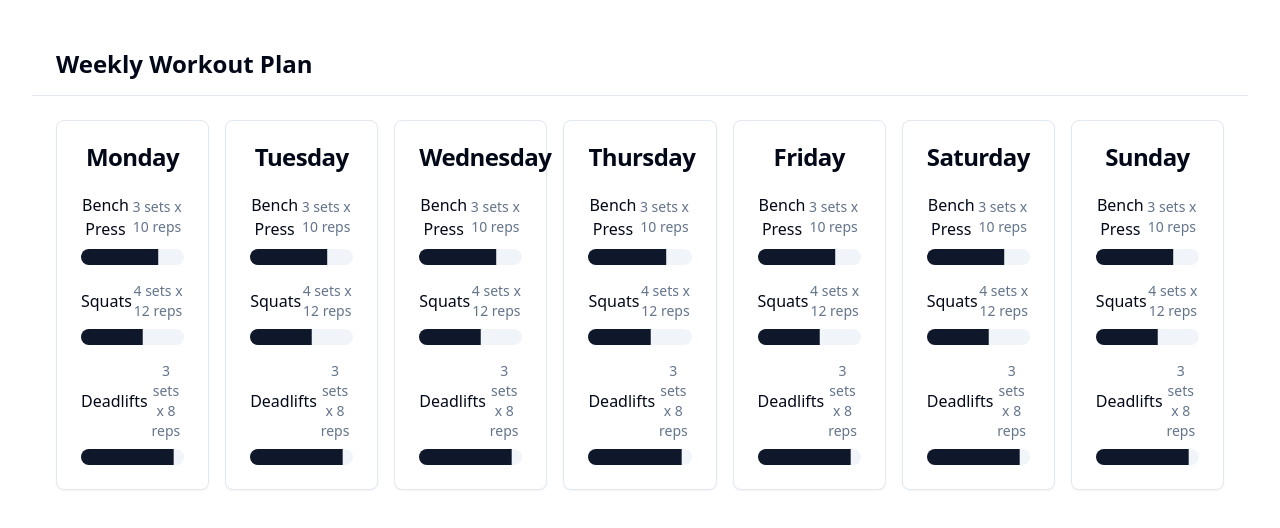
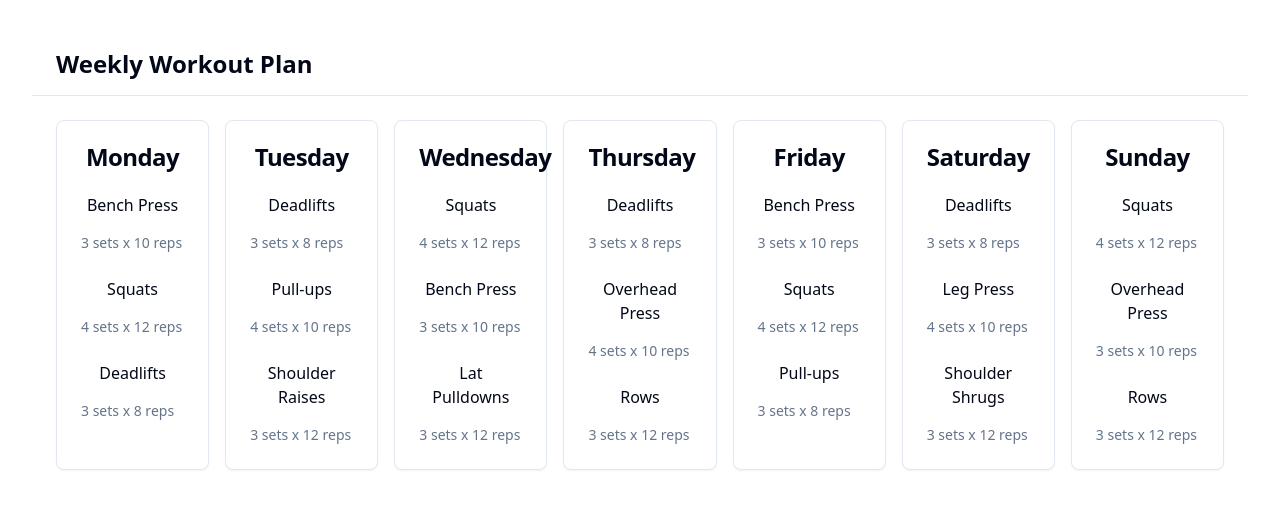
Before and after one commit to Thykp/HEAP_Group17, a React (Vite) app in the folder frontendV2/: page /workout in a window 1280 px wide. Shown: the top 528 px of the page. Built offline with nearby package versions, Linux system fonts and the light colour scheme.

Commit message:
Updated workout.tsx, removed progress bar and fixed css

```diff
--- a/frontendV2/src/pages/Workout.tsx
+++ b/frontendV2/src/pages/Workout.tsx
@@ -1,7 +1,67 @@
-import { Card, CardHeader, CardTitle, CardContent } from "../components/ui/card"
-import { Progress } from "../components/ui/progress"
+import { useState } from "react";
+import { Card, CardHeader, CardTitle, CardContent } from "../components/ui/card";
 
 export default function Workout() {
+  const [selectedDay, setSelectedDay] = useState(null);
+  const [exercises, setExercises] = useState({
+    Monday: [
+      { name: "Bench Press", sets: 3, reps: 10 },
+      { name: "Squats", sets: 4, reps: 12 },
+      { name: "Deadlifts", sets: 3, reps: 8 },
+      { name: "Overhead Press", sets: 3, reps: 10 },
+      { name: "Rows", sets: 4, reps: 12 },
+      { name: "Lunges", sets: 3, reps: 10 },
+    ],
+    Tuesday: [
+      { name: "Deadlifts", sets: 3, reps: 8 },
+      { name: "Pull-ups", sets: 4, reps: 10 },
+      { name: "Shoulder Raises", sets: 3, reps: 12 },
+      { name: "Bicep Curls", sets: 3, reps: 10 },
+      { name: "Tricep Extensions", sets: 4, reps: 12 },
+      { name: "Calf Raises", sets: 3, reps: 15 },
+    ],
+    Wednesday: [
+      { name: "Squats", sets: 4, reps: 12 },
+      { name: "Bench Press", sets: 3, reps: 10 },
+      { name: "Lat Pulldowns", sets: 3, reps: 12 },
+      { name: "Leg Press", sets: 4, reps: 10 },
+      { name: "Shoulder Shrugs", sets: 3, reps: 8 },
+      { name: "Crunches", sets: 3, reps: 20 },
+    ],
+    Thursday: [
+      { name: "Deadlifts", sets: 3, reps: 8 },
+      { name: "Overhead Press", sets: 4, reps: 10 },
+      { name: "Rows", sets: 3, reps: 12 },
+      { name: "Lunges", sets: 3, reps: 10 },
+      { name: "Bicep Curls", sets: 4, reps: 12 },
+      { name: "Tricep Extensions", sets: 3, reps: 10 },
+    ],
+    Friday: [
+      { name: "Bench Press", sets: 3, reps: 10 },
+      { name: "Squats", sets: 4, reps: 12 },
+      { name: "Pull-ups", sets: 3, reps: 8 },
+      { name: "Shoulder Raises", sets: 3, reps: 12 },
+      { name: "Calf Raises", sets: 4, reps: 15 },
+      { name: "Crunches", sets: 3, reps: 20 },
+    ],
+    Saturday: [
+      { name: "Deadlifts", sets: 3, reps: 8 },
+      { name: "Leg Press", sets: 4, reps: 10 },
+      { name: "Shoulder Shrugs", sets: 3, reps: 12 },
+      { name: "Bicep Curls", sets: 3, reps: 10 },
+      { name: "Tricep Extensions", sets: 4, reps: 12 },
+      { name: "Lat Pulldowns", sets: 3, reps: 10 },
+    ],
+    Sunday: [
+      { name: "Squats", sets: 4, reps: 12 },
+      { name: "Overhead Press", sets: 3, reps: 10 },
+      { name: "Rows", sets: 3, reps: 12 },
+      { name: "Lunges", sets: 3, reps: 10 },
+      { name: "Pull-ups", sets: 4, reps: 8 },
+      { name: "Calf Raises", sets: 3, reps: 15 },
+    ],
+  });
+
   return (
     <div className="flex flex-col h-full w-full bg-background">
       <header className="flex items-center h-16 px-4 md:px-6 border-b bg-card">
@@ -10,37 +70,45 @@ export default function Workout() {
       <main className="flex-1 p-4 md:p-6">
         <div className="grid grid-cols-1 sm:grid-cols-2 md:grid-cols-7 gap-4">
           {["Monday", "Tuesday", "Wednesday", "Thursday", "Friday", "Saturday", "Sunday"].map((day, index) => (
-            <Card key={index} className="bg-card">
+            <Card
+              key={index}
+              className={`bg-card ${selectedDay === day ? "ring-2 ring-primary" : ""}`}
+              onClick={() => setSelectedDay(day)}
+            >
               <CardHeader>
                 <CardTitle>{day}</CardTitle>
               </CardHeader>
-              <CardContent className="grid gap-4">
-                <div className="grid gap-2">
-                  <div className="flex items-center justify-between">
-                    <div className="font-medium">Bench Press</div>
-                    <div className="text-sm text-muted-foreground">3 sets x 10 reps</div>
+              <CardContent className="grid gap-6">
+                {exercises[day].slice(0, 3).map((exercise, i) => (
+                  <div key={i} className="grid gap-4">
+                    <div className="font-medium">{exercise.name}</div>
+                    <div className="flex items-center justify-between text-sm text-muted-foreground">
+                      <div>
+                        {exercise.sets} sets x {exercise.reps} reps
+                      </div>
+                    </div>
                   </div>
-                  <Progress value={75} />
-                </div>
-                <div className="grid gap-2">
-                  <div className="flex items-center justify-between">
-                    <div className="font-medium">Squats</div>
-                    <div className="text-sm text-muted-foreground">4 sets x 12 reps</div>
-                  </div>
-                  <Progress value={60} />
-                </div>
-                <div className="grid gap-2">
-                  <div className="flex items-center justify-between">
-                    <div className="font-medium">Deadlifts</div>
-                    <div className="text-sm text-muted-foreground">3 sets x 8 reps</div>
-                  </div>
-                  <Progress value={90} />
-                </div>
+                ))}
               </CardContent>
             </Card>
           ))}
         </div>
+        {selectedDay && (
+          <div className="mt-4">
+            <h2 className="text-xl font-bold mb-4">{selectedDay} Workouts</h2>
+            <div className="grid gap-4">
+              {exercises[selectedDay].map((exercise, i) => (
+                <div key={i} className="flex justify-between">
+                  <div className="font-medium">{exercise.name}</div>
+                  <div className="text-sm text-muted-foreground">
+                    {exercise.sets} sets x {exercise.reps} reps
+                  </div>
+                </div>
+              ))}
+            </div>
+          </div>
+        )}
       </main>
     </div>
-  )
+  );
 }
```
